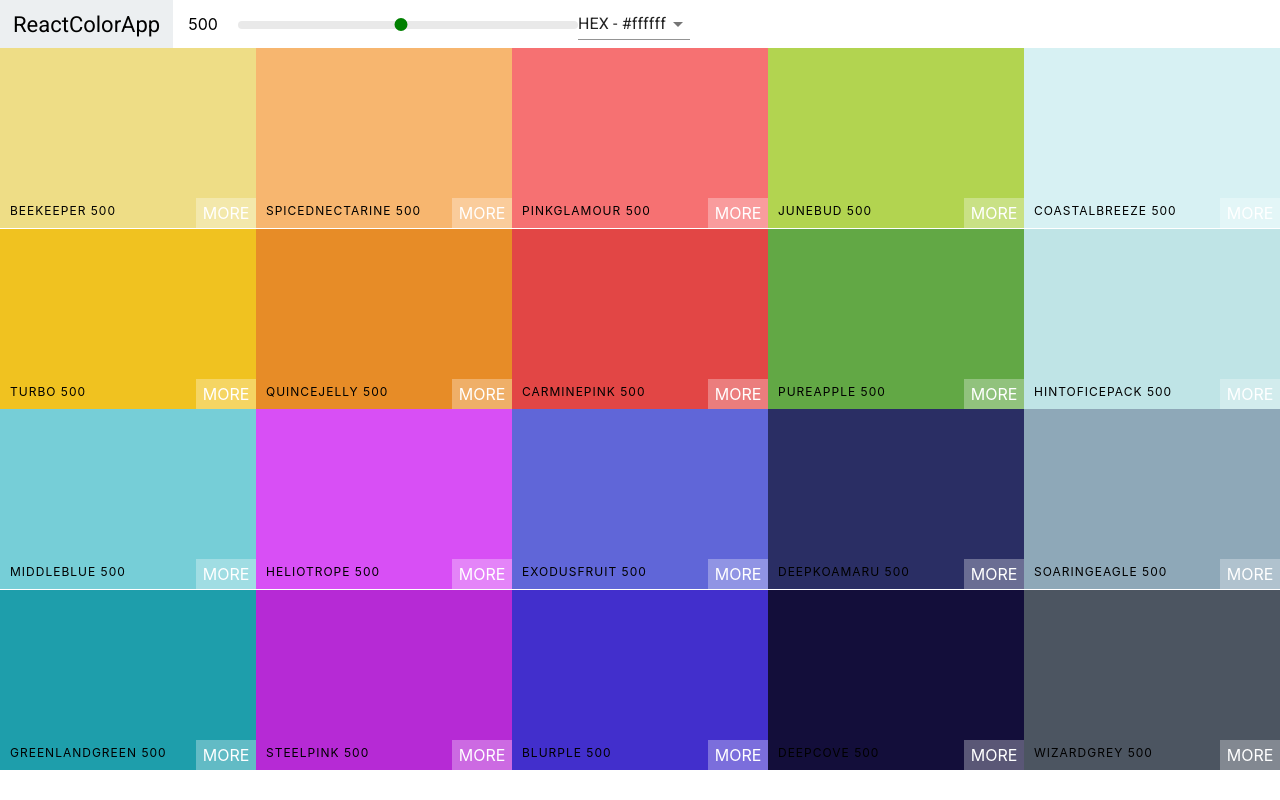
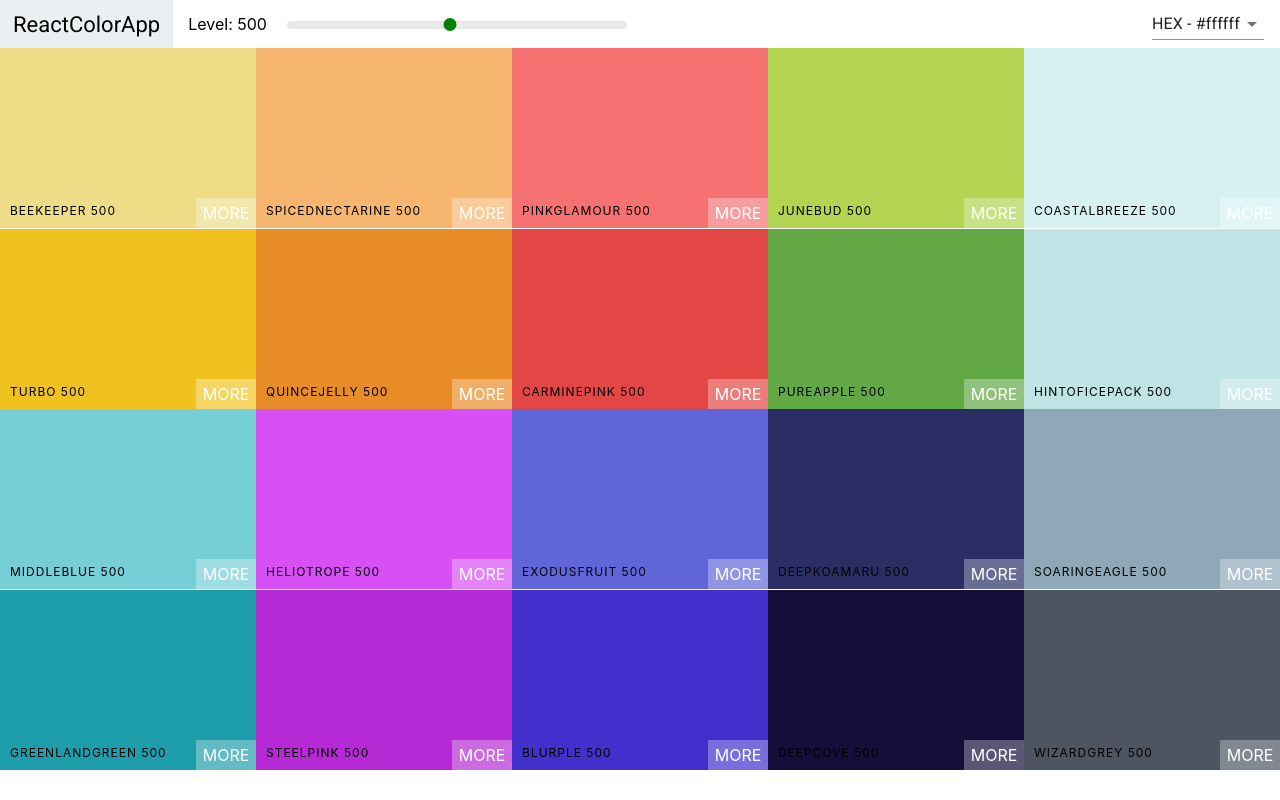
Before and after one commit to adilbim/color-app, a React (Create React App) app: page /palette/flat-ui-colors-american in a window 1280 px wide. Built offline with nearby package versions, Linux system fonts and the light colour scheme.

Commit message:
add snackbar and styled select

```diff
--- a/package.json
+++ b/package.json
@@ -4,6 +4,7 @@
   "private": true,
   "dependencies": {
     "@material-ui/core": "^4.10.0",
+    "@material-ui/icons": "^4.9.1",
     "@testing-library/jest-dom": "^4.2.4",
     "@testing-library/react": "^9.5.0",
     "@testing-library/user-event": "^7.2.1",
--- a/src/Navbar.css
+++ b/src/Navbar.css
@@ -1,4 +1,4 @@
-@import url('https://fonts.googleapis.com/css2?family=Roboto:ital,wght@0,400;0,500;1,100&display=swap');
+/* @import url('https://fonts.googleapis.com/css2?family=Roboto:ital,wght@0,400;0,500;1,100&display=swap'); */
 .rc-slider {
     width: 340px !important;
     margin: 0 10px !important;
@@ -54,3 +54,8 @@
   margin: 0 10px;
   display: inline-block;
 }
+
+.select-container{
+  margin-left: auto;
+  margin-right: 1rem;
+}
--- a/src/Navbar.js
+++ b/src/Navbar.js
@@ -1,6 +1,9 @@
 import React, {Component} from 'react';
 import Select from '@material-ui/core/Select';
 import MenuItem from '@material-ui/core/MenuItem';
+import Snackbar from '@material-ui/core/Snackbar';
+import IconButton from '@material-ui/core/IconButton';
+import CloseIcon from '@material-ui/icons/Close';
 import 'rc-slider/assets/index.css';
 import './Navbar.css';
 import Slider from 'rc-slider';
@@ -9,25 +12,28 @@ import Slider from 'rc-slider';
 class Navbar extends Component{
     constructor(props){
         super(props);
-        this.state = { format: 'hex'};
+        this.state = { format: 'hex', open: false};
         this.handleChange = this.handleChange.bind(this);
+        this.closeSnackbar = this.closeSnackbar.bind(this);
     }
 
     handleChange(e){
-       this.setState({format: e.target.value});
+       this.setState({format: e.target.value, open: true});
        this.props.changeFormat(e.target.value);
     }
-
+    closeSnackbar(){
+        this.setState({open: false});
+    }
     render(){
         const level = this.props.level;
-        const {format} = this.state;
+        const {format, open} = this.state;
         return (
             <header className="Navbar">
                 <div className="logo">
                     <a href="#">ReactColorApp</a>
                 </div>
                 <div className="slider-container">
-                    <span>{level}</span>
+                    <span>Level: {level}</span>
                     <div className="slider">
                         <Slider defaultValue={level}
                             min={100}
@@ -37,13 +43,28 @@ class Navbar extends Component{
                         />
                     </div>
                 </div>
-                <div className="select-containter">
+                <div className="select-container">
                     <Select value={format} onChange={this.handleChange}>
                         <MenuItem value="hex">HEX - #ffffff</MenuItem>
                         <MenuItem value="rgb">RGB - rgb(255,255,255)</MenuItem>
                         <MenuItem value="rgba">RGBA - rgba(255,255,255, 1.0)</MenuItem>
                     </Select>
                 </div>
+                <Snackbar open={open}
+                   anchorOrigin={{
+                    vertical: 'bottom',
+                    horizontal: 'left',
+                  }}
+                  message={'Format Has Changed To ' + format.toUpperCase()}
+                  autoHideDuration={3000}
+                  onClose={this.closeSnackbar}
+                  action={[
+                    <IconButton size="small" aria-label="close" color="inherit" onClick={this.closeSnackbar}>
+                    <CloseIcon fontSize="small" />
+                    </IconButton>
+                  ]}
+
+                />
             </header>
         );
     }
```
Also changed, not shown: 1 other file (tests, documents, lock files or other folders).
